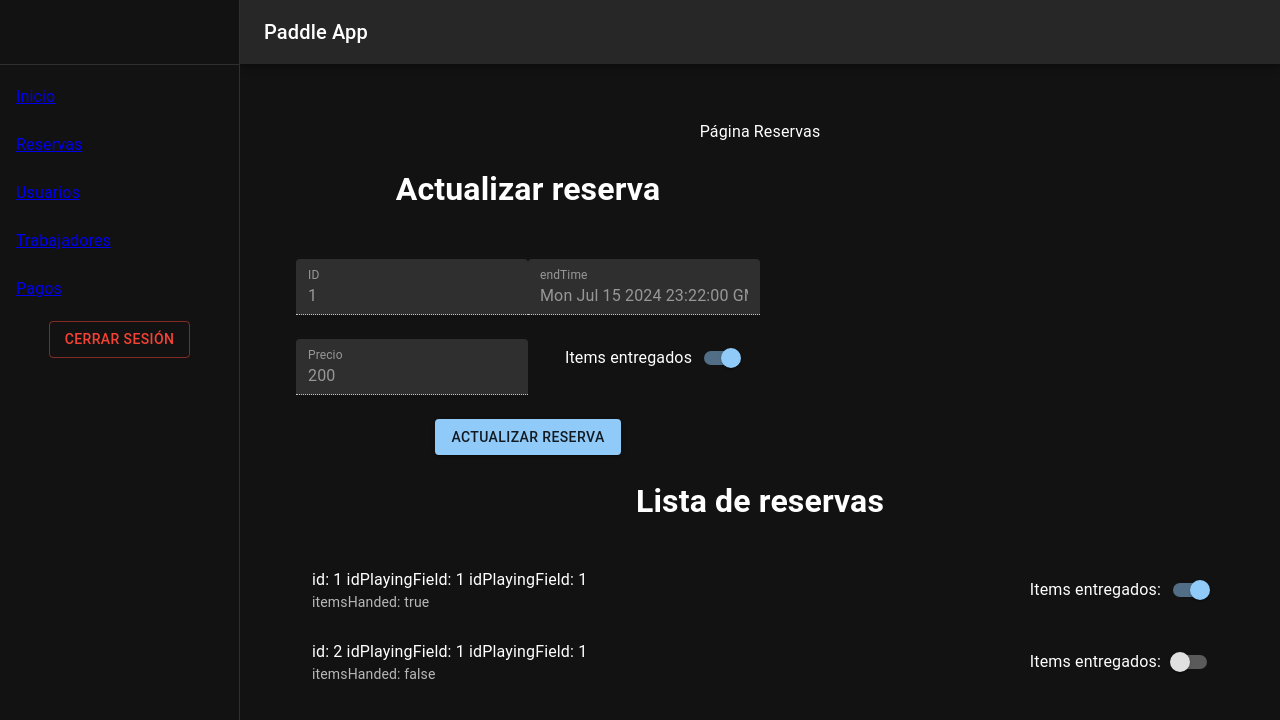
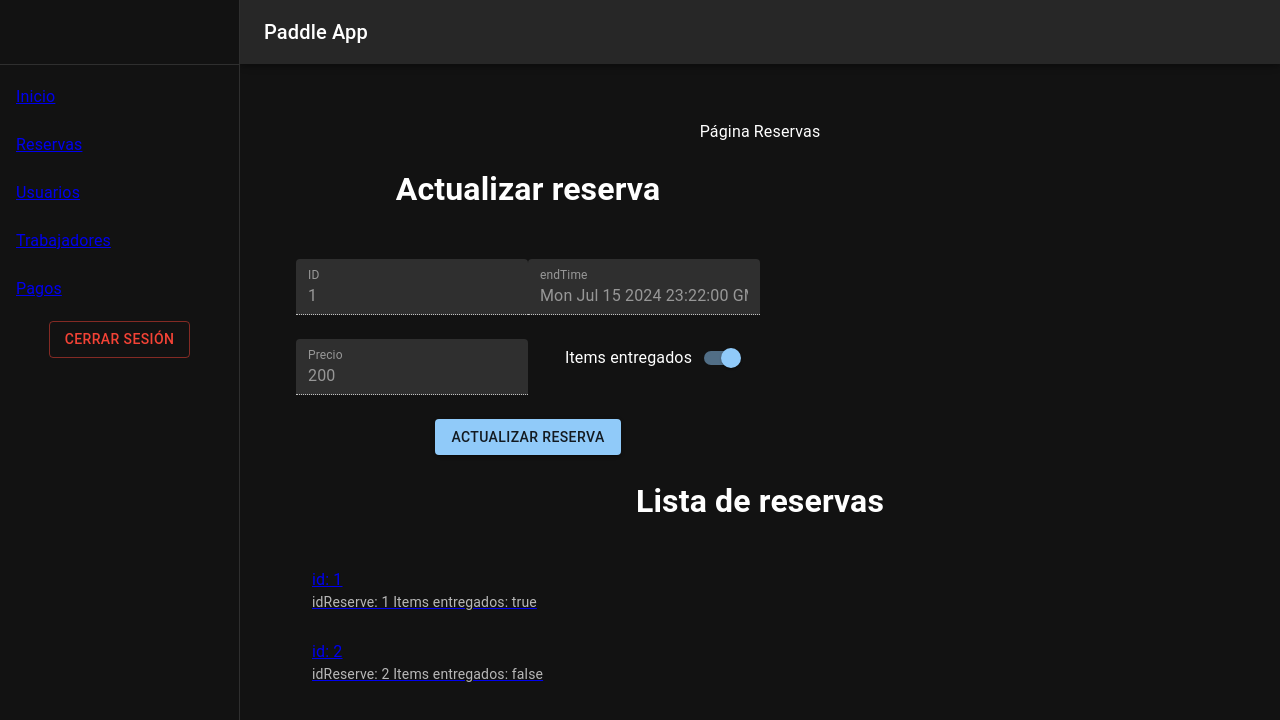
Before and after one commit to jokinz/docker-react-paddle-app, a React (Vite) app: page /reserves in a window 1280 px wide. Shown: the top 720 px of the page. Built offline with nearby package versions, Linux system fonts and the light colour scheme.

Commit message:
Update ReserveItem.tsx

```diff
--- a/src/components/Reserves/ReserveItem.tsx
+++ b/src/components/Reserves/ReserveItem.tsx
@@ -1,44 +1,22 @@
-import { useState } from 'react'
+import { NavLink } from 'react-router-dom'
 
-import { FormControlLabel, ListItem, ListItemText, Switch } from '@mui/material'
+import { ListItem, ListItemText } from '@mui/material'
 
 import { Reserve as ReserveType } from '../../types/reserve'
 
 type props = {
   index: number
   reserve: ReserveType
-  handleReserveEnabledUpdate(index: number, reserve: ReserveType): Promise<void>
 }
-const ReserveItem = ({ index, reserve, handleReserveEnabledUpdate }: props) => {
-  const [disabled, setDisabled] = useState(false)
-  const handleSwitchClick = async (
-    e: React.MouseEvent<HTMLButtonElement, MouseEvent>
-  ) => {
-    e.preventDefault()
-    setDisabled(true)
-    await handleReserveEnabledUpdate(index, reserve)
-    setDisabled(false)
-  }
+const ReserveItem = ({ reserve }: props) => {
   return (
-    <ListItem
-      secondaryAction={
-        <FormControlLabel
-          control={
-            <Switch
-              disabled={disabled}
-              checked={reserve.itemsHanded}
-              onClick={(e) => handleSwitchClick(e)}
-            />
-          }
-          label="Items entregados:"
-          labelPlacement="start"
+    <ListItem>
+      <NavLink to={`/reserves/${reserve.id}`}>
+        <ListItemText
+          primary={`id: ${reserve.id}`}
+          secondary={`idReserve: ${reserve.id} Items entregados: ${reserve.itemsHanded}`}
         />
-      }
-    >
-      <ListItemText
-        primary={`id: ${reserve.id} idPlayingField: ${reserve.idPlayingField} idPlayingField: ${reserve.idStablishment} `}
-        secondary={`itemsHanded: ${reserve.itemsHanded}`}
-      />
+      </NavLink>{' '}
     </ListItem>
   )
 }
```
